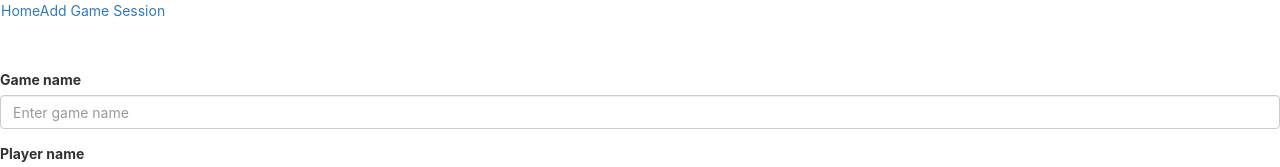
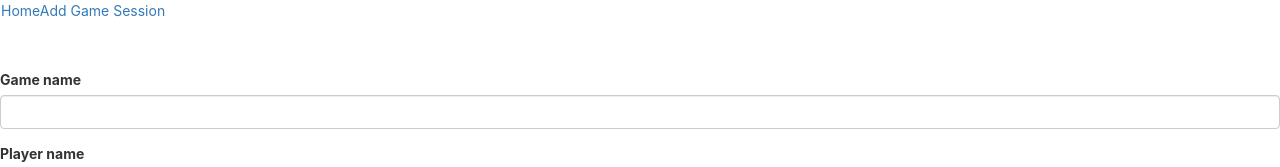
Before and after one commit to JinLisek/tabletopbuddy, a React (Create React App) app in the folder tabletopbuddy_frontend/: page /add_game_session in a window 1280 px wide. Shown: the top 167 px of the page. Built offline with nearby package versions, Linux system fonts and the light colour scheme.

Commit message:
Replaced with specific GameNameFormGroup to NamedText component

```diff
--- a/tabletopbuddy_frontend/src/components/add-game-session-form/GameNameFormGroup.js
+++ /dev/null
@@ -1,12 +0,0 @@
-import { Form } from "react-bootstrap";
-
-const GameNameFormGroup = (props) => {
-  return (
-    <Form.Group controlId="formGameName">
-      <Form.Label>Game name</Form.Label>
-      <Form.Control type="text" onChange={props.gameNameChangeCallback} placeholder="Enter game name" />
-    </Form.Group>
-  );
-};
-
-export default GameNameFormGroup;
--- a/tabletopbuddy_frontend/src/components/add-game-session-form/NewGameSessionForm.js
+++ b/tabletopbuddy_frontend/src/components/add-game-session-form/NewGameSessionForm.js
@@ -1,13 +1,13 @@
 import { Form, Button } from "react-bootstrap";
 
-import GameNameFormGroup from "./GameNameFormGroup";
+import NamedText from "../forms/NamedText";
 import AddPlayerToGameSession from "./AddPlayerToGameSession";
 import GameSessionPlayers from "./GameSessionPlayers";
 
 const NewGameSessionForm = (props) => {
   return (
     <Form onSubmit={props.submitCallback}>
-      <GameNameFormGroup gameNameChangeCallback={props.gameNameChangeCallback} />
+      <NamedText name="Game name" textChangeCallback={props.gameNameChangeCallback} />
       <GameSessionPlayers players={props.players} />
       <AddPlayerToGameSession addPlayerCallback={props.addPlayerCallback} />
       <Button variant="primary" type="submit">
--- /dev/null
+++ b/tabletopbuddy_frontend/src/components/forms/NamedText.js
@@ -0,0 +1,12 @@
+import { Form } from "react-bootstrap";
+
+const NamedText = (props) => {
+  return (
+    <Form.Group controlId={"form" + props.name}>
+      <Form.Label>{props.name}</Form.Label>
+      <Form.Control type="text" onChange={props.textChangeCallback} />
+    </Form.Group>
+  );
+};
+
+export default NamedText;
```
